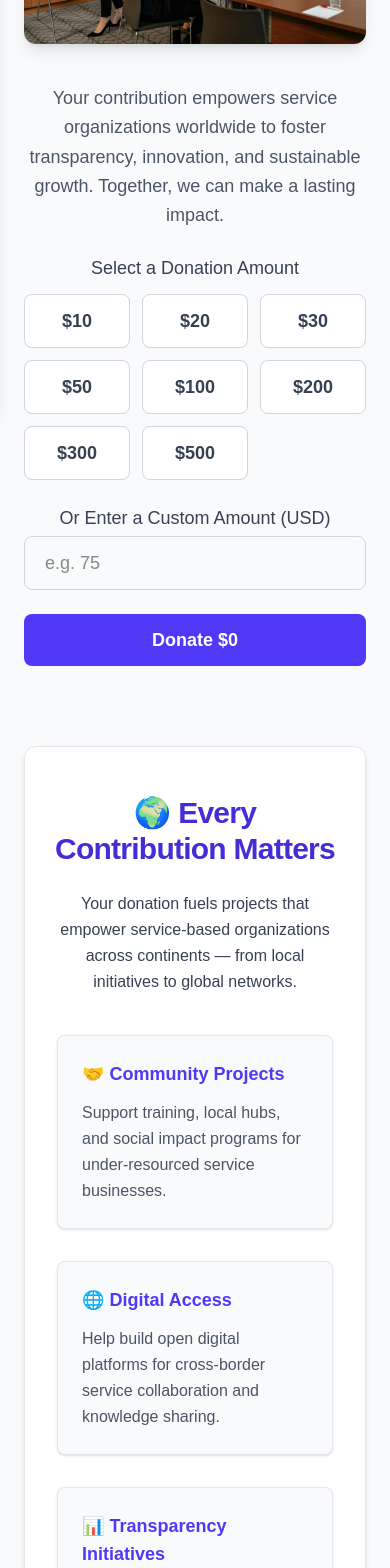
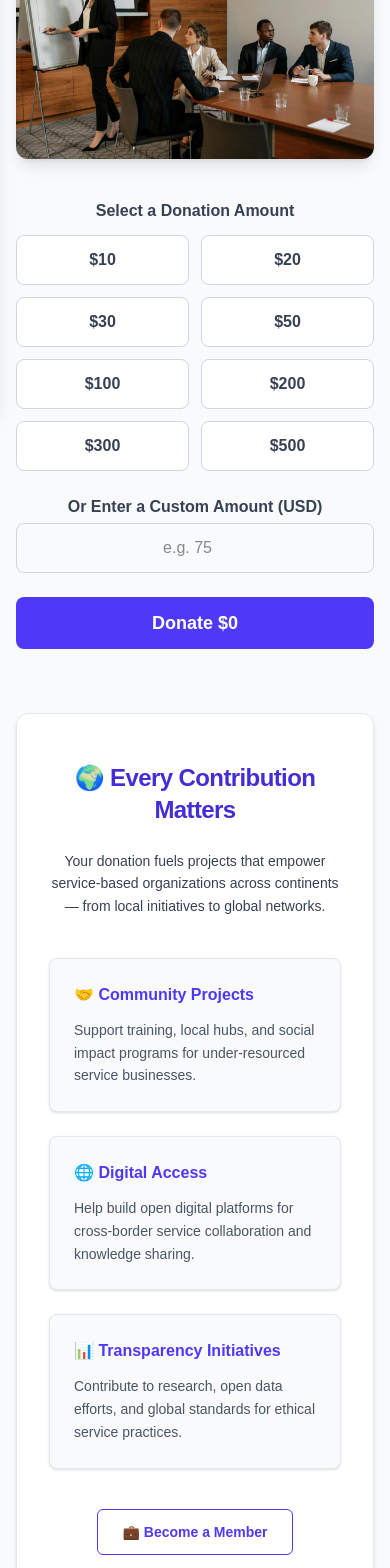
Before and after one commit to Martin-Yoann/Global-Service-Union, a Next.js app: page /donate in a window 390 px wide. Shown: the part 432-2000 px from the top of the page. Built offline with nearby package versions, Linux system fonts and the light colour scheme; no server answers.

Commit message:
2015.9.05

```diff
--- a/package.json
+++ b/package.json
@@ -34,7 +34,7 @@
     "react-icons": "^5.5.0",
     "react-slick": "^0.30.3",
     "slick-carousel": "^1.8.1",
-    "stripe": "^18.3.0",
+    "stripe": "^18.5.0",
     "uuid": "^11.1.0",
     "zustand": "^5.0.6"
   },
--- a/src/app/api/create-checkout-session/route.ts
+++ b/src/app/api/create-checkout-session/route.ts
@@ -1,27 +1,41 @@
 // app/api/create-checkout-session/route.ts
-export const runtime = 'edge';
-import Stripe from "stripe";
-const stripeKey = process.env.STRIPE_SECRET_KEY;
+import Stripe from 'stripe';
+import { NextResponse } from 'next/server';
+
+const stripe = new Stripe(process.env.STRIPE_SECRET_KEY!, {
+  apiVersion: '2022-11-15',
+});
 
 export async function POST(req: Request) {
-  if (!stripeKey) {
-    console.error("Missing STRIPE_SECRET_KEY");
-    return new Response(
-      JSON.stringify({ error: "Stripe is not configured" }),
-      { status: 500 }
-    );
+  try {
+    const { amount } = await req.json();
+
+    if (!amount || isNaN(amount) || amount <= 0) {
+      return NextResponse.json({ error: 'Invalid donation amount.' }, { status: 400 });
+    }
+
+    const session = await stripe.checkout.sessions.create({
+      payment_method_types: ['card'],
+      mode: 'payment',
+      line_items: [
+        {
+          price_data: {
+            currency: 'usd',
+            product_data: {
+              name: 'Donation',
+            },
+            unit_amount: Math.round(amount * 100), // Stripe 单位为美分
+          },
+          quantity: 1,
+        },
+      ],
+      success_url: process.env.NEXT_PUBLIC_STRIPE_SUCCESS_URL!,
+      cancel_url: process.env.NEXT_PUBLIC_STRIPE_CANCEL_URL!,
+    });
+
+    return NextResponse.json({ url: session.url });
+  } catch (err: any) {
+    console.error('Stripe checkout error:', err);
+    return NextResponse.json({ error: err.message || 'Internal server error' }, { status: 500 });
   }
-
-  const stripe = new Stripe(stripeKey, { apiVersion: "2023-10-16" });
-
-  const body = await req.json();
-  const session = await stripe.checkout.sessions.create({
-    payment_method_types: ["card"],
-    line_items: body.items,
-    mode: "payment",
-    success_url: `${process.env.NEXT_PUBLIC_APP_URL}/success`,
-    cancel_url: `${process.env.NEXT_PUBLIC_APP_URL}/cancel`,
-  });
-
-  return new Response(JSON.stringify({ id: session.id }), { status: 200 });
 }
--- a/src/app/donate/page.tsx
+++ b/src/app/donate/page.tsx
@@ -1,13 +1,31 @@
-'use client';
+"use client";
 
-import { useState } from 'react';
-import Image from 'next/image';
-import { motion } from 'framer-motion';
+import { useState } from "react";
+import Image from "next/image";
+import { motion } from "framer-motion";
 
 const presetAmounts = [10, 20, 30, 50, 100, 200, 300, 500];
 
+const cards = [
+  {
+    title: "🤝 Community Projects",
+    description:
+      "Support training, local hubs, and social impact programs for under-resourced service businesses.",
+  },
+  {
+    title: "🌐 Digital Access",
+    description:
+      "Help build open digital platforms for cross-border service collaboration and knowledge sharing.",
+  },
+  {
+    title: "📊 Transparency Initiatives",
+    description:
+      "Contribute to research, open data efforts, and global standards for ethical service practices.",
+  },
+];
+
 export default function DonatePage() {
-  const [amount, setAmount] = useState('');
+  const [amount, setAmount] = useState("");
   const [loading, setLoading] = useState(false);
 
   const handleSelectAmount = (value: number) => setAmount(value.toString());
@@ -17,7 +35,7 @@ export default function DonatePage() {
     const value = Number(amount);
 
     if (!value || isNaN(value) || value <= 0) {
-      alert('Please enter a valid donation amount.');
+      alert("Please enter a valid donation amount.");
       return;
     }
 
@@ -30,11 +48,12 @@ export default function DonatePage() {
         body: JSON.stringify({ amount: value }),
       });
 
+
       let data: any;
       try {
         data = await res.json();
       } catch {
-        const text = await res.text().catch(() => '');
+        const text = await res.text().catch(() => "");
         throw new Error(text || `Request failed with status ${res.status}`);
       }
 
@@ -44,7 +63,7 @@ export default function DonatePage() {
         throw new Error(data.message || `Stripe session creation failed (status ${res.status})`);
       }
     } catch (error: any) {
-      console.error('Donation error:', error);
+      console.error("Donation error:", error);
       alert(`Something went wrong: ${error.message || error}`);
     } finally {
       setLoading(false);
@@ -52,11 +71,11 @@ export default function DonatePage() {
   };
 
   return (
-    <section className="min-h-screen bg-gray-50 py-16 px-6">
-      {/* 标题独立居中 */}
+    <section className="min-h-screen bg-gray-50 py-12 px-4 sm:px-6 lg:px-8">
+      {/* 标题 */}
       <motion.h1
-        className="text-4xl md:text-5xl font-bold text-indigo-700 text-center mb-10 tracking-tight"
-        initial={{ opacity: 0, y: -30 }}
+        className="text-3xl sm:text-4xl md:text-5xl font-bold text-indigo-700 text-center mb-6 tracking-tight"
+        initial={{ opacity: 0, y: -20 }}
         whileInView={{ opacity: 1, y: 0 }}
         viewport={{ once: true }}
         transition={{ duration: 0.8 }}
@@ -64,15 +83,23 @@ export default function DonatePage() {
         Support Global Collaboration
       </motion.h1>
 
-      {/* 图片 + 文本 */}
-      <div className="max-w-5xl mx-auto flex flex-col md:flex-row items-center gap-10">
+      {/* 描述文本 */}
+      <motion.div className="max-w-3xl mx-auto mb-10">
+        <p className="text-gray-600 text-base sm:text-lg md:text-lg leading-relaxed text-center">
+          Your contribution empowers service organizations worldwide to foster transparency,
+          innovation, and sustainable growth. Together, we can make a lasting impact.
+        </p>
+      </motion.div>
+
+      {/* 图片 + 表单 */}
+      <div className="max-w-6xl mx-auto flex flex-col md:flex-row items-center gap-10">
         {/* 图片 */}
         <motion.div
           className="w-full md:w-1/2"
-          initial={{ opacity: 0, x: -50 }}
+          initial={{ opacity: 0, x: -30 }}
           whileInView={{ opacity: 1, x: 0 }}
           viewport={{ once: true }}
-          transition={{ duration: 0.8, ease: 'easeOut' }}
+          transition={{ duration: 0.8, ease: "easeOut" }}
         >
           <Image
             src="/donate-hero.jpg"
@@ -85,26 +112,21 @@ export default function DonatePage() {
           />
         </motion.div>
 
-        {/* 文本 */}
+        {/* 表单 */}
         <motion.div
           className="w-full md:w-1/2 text-center md:text-left"
-          initial={{ opacity: 0, x: 50 }}
+          initial={{ opacity: 0, x: 30 }}
           whileInView={{ opacity: 1, x: 0 }}
           viewport={{ once: true }}
           transition={{ duration: 0.8, delay: 0.3 }}
         >
-          <p className="text-gray-600 text-lg leading-relaxed mb-6">
-            Your contribution empowers service organizations worldwide to foster transparency, innovation, and sustainable growth.
-            Together, we can make a lasting impact.
-          </p>
-
-          {/* 捐赠表单 */}
           <form onSubmit={handleDonate} className="space-y-6">
+            {/* 预设金额 */}
             <div>
-              <label className="block text-gray-700 font-medium mb-3 text-lg">
+              <label className="block text-gray-700 font-semibold mb-3 text-base sm:text-lg">
                 Select a Donation Amount
               </label>
-              <div className="grid grid-cols-3 sm:grid-cols-4 gap-3">
+              <div className="grid grid-cols-2 sm:grid-cols-4 gap-3">
                 {presetAmounts.map((val) => (
                   <motion.button
                     key={val}
@@ -112,10 +134,10 @@ export default function DonatePage() {
                     onClick={() => handleSelectAmount(val)}
                     whileHover={{ scale: 1.05 }}
                     whileTap={{ scale: 0.95 }}
-                    className={`px-4 py-3 rounded-lg border text-lg font-semibold transition-all ${
+                    className={`px-4 py-3 rounded-lg border text-base sm:text-lg font-semibold transition-all ${
                       amount === val.toString()
-                        ? 'bg-indigo-600 text-white border-indigo-600 shadow-md'
-                        : 'bg-white text-gray-700 border-gray-300 hover:bg-indigo-50'
+                        ? "bg-indigo-600 text-white border-indigo-600 shadow-md underline"
+                        : "bg-white text-gray-700 border-gray-300 hover:bg-indigo-50"
                     }`}
                   >
                     ${val}
@@ -124,37 +146,38 @@ export default function DonatePage() {
               </div>
             </div>
 
+            {/* 自定义金额 */}
             <div>
-              <label className="block text-gray-700 font-medium mb-1 text-lg" htmlFor="amount">
+              <label className="block text-gray-700 font-semibold mb-1 text-base sm:text-lg" htmlFor="amount">
                 Or Enter a Custom Amount (USD)
               </label>
               <input
                 type="number"
                 id="amount"
-                step="any"
+                step="1"
                 min="1"
                 placeholder="e.g. 75"
                 value={amount}
                 onChange={(e) => setAmount(e.target.value)}
-                className="w-full px-5 py-3 border border-gray-300 rounded-lg text-lg focus:ring-2 focus:ring-indigo-500 focus:border-indigo-500 transition"
+                className="w-full px-5 py-3 border border-gray-300 rounded-lg text-base sm:text-lg text-center focus:ring-2 focus:ring-indigo-500 focus:border-indigo-500 transition"
                 required
                 disabled={loading}
-                inputMode="decimal"
               />
             </div>
 
+            {/* 捐赠按钮 */}
             <motion.button
               type="submit"
               disabled={loading}
-              whileHover={loading ? {} : { scale: 1.05, boxShadow: '0 8px 20px rgba(99, 102, 241, 0.4)' }}
+              whileHover={loading ? {} : { scale: 1.05, boxShadow: "0 8px 20px rgba(99, 102, 241, 0.4)" }}
               whileTap={loading ? {} : { scale: 0.95 }}
               className={`w-full py-3 text-lg font-semibold rounded-lg text-white transition-colors duration-300 ${
                 loading
-                  ? 'bg-indigo-300 cursor-not-allowed'
-                  : 'bg-indigo-600 hover:bg-indigo-700 focus:outline-none focus:ring-4 focus:ring-indigo-400 focus:ring-opacity-50'
+                  ? "bg-indigo-300 cursor-not-allowed"
+                  : "bg-indigo-600 hover:bg-indigo-700 focus:outline-none focus:ring-4 focus:ring-indigo-400 focus:ring-opacity-50"
               }`}
             >
-              {loading ? 'Processing Donation...' : `Donate $${amount || 0}`}
+              {loading ? `Processing Donation...` : `Donate $${amount || 0}`}
             </motion.button>
           </form>
         </motion.div>
@@ -162,38 +185,42 @@ export default function DonatePage() {
 
       {/* Info Cards */}
       <motion.div
-        className="mt-20 bg-white rounded-xl px-6 py-12 shadow-md border border-gray-200 max-w-7xl mx-auto"
-        initial={{ opacity: 0, y: 50 }}
+        className="mt-16 bg-white rounded-xl px-6 py-12 shadow-md border border-gray-200 max-w-7xl mx-auto"
+        initial={{ opacity: 0, y: 40 }}
         whileInView={{ opacity: 1, y: 0 }}
-        viewport={{ once: true, amount: 0.4 }}
-        transition={{ duration: 0.7, ease: 'easeOut' }}
+        viewport={{ once: true, amount: 0.3 }}
+        transition={{ duration: 0.7, ease: "easeOut" }}
       >
-        <h2 className="text-center text-indigo-700 font-extrabold text-3xl mb-6 tracking-tight">
+        <h2 className="text-center text-indigo-700 font-extrabold text-2xl sm:text-3xl mb-6 tracking-tight">
           🌍 Every Contribution Matters
         </h2>
-        <p className="max-w-3xl mx-auto text-center text-gray-700 text-base md:text-lg leading-relaxed mb-10 px-2">
+        <p className="max-w-3xl mx-auto text-center text-gray-700 text-sm sm:text-base md:text-lg leading-relaxed mb-10 px-2">
           Your donation fuels projects that empower service-based organizations across continents — from local initiatives to global networks.
         </p>
 
-        <div className="grid gap-8 grid-cols-1 md:grid-cols-3 px-2">
+        <div className="grid gap-6 grid-cols-1 sm:grid-cols-2 md:grid-cols-3 px-2">
           {cards.map(({ title, description }, i) => (
             <motion.article
               key={i}
               className="bg-gray-50 rounded-lg p-6 shadow-sm border border-gray-200"
-              whileHover={{ scale: 1.05, y: -6, boxShadow: '0 10px 15px rgba(99, 102, 241, 0.3)' }}
-              transition={{ type: 'spring', stiffness: 300, damping: 20 }}
+              whileHover={{
+                scale: 1.05,
+                y: -4,
+                boxShadow: "0 10px 15px rgba(99, 102, 241, 0.3)",
+              }}
+              transition={{ type: "spring", stiffness: 300, damping: 20 }}
             >
-              <h3 className="text-indigo-600 font-semibold mb-3 text-lg">{title}</h3>
-              <p className="text-gray-600 leading-relaxed">{description}</p>
+              <h3 className="text-indigo-600 font-semibold mb-3 text-base sm:text-lg">{title}</h3>
+              <p className="text-gray-600 leading-relaxed text-sm sm:text-base">{description}</p>
             </motion.article>
           ))}
         </div>
 
-        <div className="mt-12 flex justify-center">
+        <div className="mt-10 flex justify-center">
           <motion.a
             href="/join"
-            className="inline-block px-8 py-3 border border-indigo-600 rounded-md text-indigo-600 font-semibold transition-colors duration-300 hover:bg-indigo-600 hover:text-white focus:outline-none focus:ring-4 focus:ring-indigo-300 focus:ring-offset-2 select-none"
-            whileHover={{ scale: 1.07 }}
+            className="inline-block px-6 py-3 border border-indigo-600 rounded-md text-indigo-600 font-semibold transition-colors duration-300 hover:bg-indigo-600 hover:text-white focus:outline-none focus:ring-4 focus:ring-indigo-300 focus:ring-offset-2 select-none text-sm sm:text-base"
+            whileHover={{ scale: 1.05 }}
             whileTap={{ scale: 0.95 }}
           >
             💼 Become a Member
@@ -203,9 +230,3 @@ export default function DonatePage() {
     </section>
   );
 }
-
-const cards = [
-  { title: '🤝 Community Projects', description: 'Support training, local hubs, and social impact programs for under-resourced service businesses.' },
-  { title: '🌐 Digital Access', description: 'Help build open digital platforms for cross-border service collaboration and knowledge sharing.' },
-  { title: '📊 Transparency Initiatives', description: 'Contribute to research, open data efforts, and global standards for ethical service practices.' },
-];
```
Also changed, not shown: 1 other file (tests, documents, lock files or other folders).
